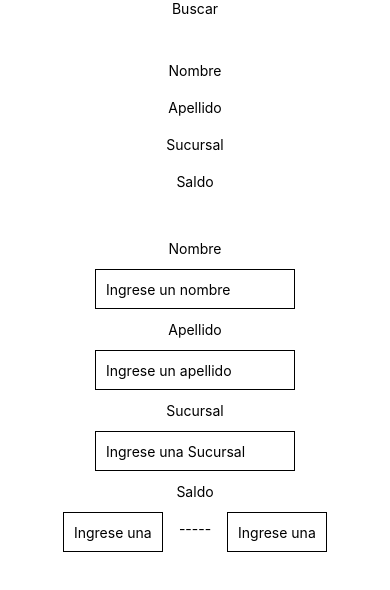
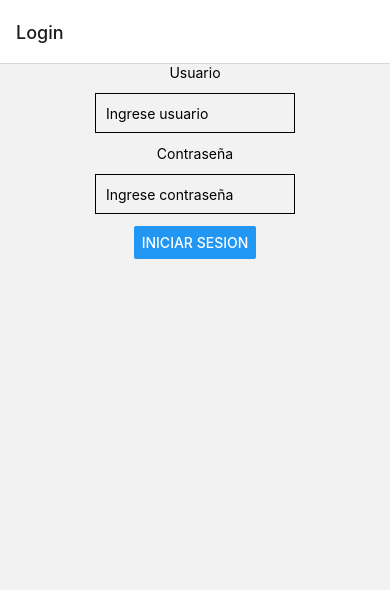
Before and after one commit to alejandrogrosso/Tp-Final, a React Native app: screen / in a window 390 px wide. Shown: the top 590 px of the page. Built offline with nearby package versions, Linux system fonts and the light colour scheme.

Commit message:
Stack solucionado

```diff
--- a/App.js
+++ b/App.js
@@ -1,6 +1,8 @@
 import { StatusBar } from 'expo-status-bar';
 import React from 'react';
 import { StyleSheet, Text, View, TextInput, Button, Alert, TouchableOpacity } from 'react-native';
+import { NavigationContainer } from "@react-navigation/native";
+import StackNavigator from './components/StackNavigator';
 import Login from './pages/login/login.js'
 import Search from './pages/search/search.js'
 import Results from './pages/results/results.js'
@@ -12,13 +14,8 @@ import Constants from "expo-constants";
 export default function App() {
 
   return (
-
-    <Search />
-
-
+    <NavigationContainer>
+      <StackNavigator />
+    </NavigationContainer>
   );
 }
-const styles = StyleSheet.create({
-
-
-});
--- /dev/null
+++ b/components/StackNavigator/index.js
@@ -0,0 +1,21 @@
+import React from 'react';
+import { createStackNavigator } from "@react-navigation/stack";
+import Login from '../../pages/login/login.js'
+import Search from '../../pages/search/search.js'
+import Results from '../../pages/results/results.js'
+
+
+export default function StackNavigator() {
+
+    const Stack = createStackNavigator()
+
+    return (
+        <Stack.Navigator initialRouteName={'Login'}>
+            <Stack.Screen name={'Login'} component={Login} options={{ title: 'Login' }} />
+            <Stack.Screen name={'Search'} component={Search} options={{ title: 'Busqueda' }} />
+            <Stack.Screen name={'Results'} component={Results} options={{ title: 'Resultados' }} />
+
+
+        </Stack.Navigator>
+    )
+}
--- a/pages/login/login.js
+++ b/pages/login/login.js
@@ -1,17 +1,14 @@
 
 import React from 'react';
-import { StyleSheet, Text, View, TextInput, Button, Alert } from 'react-native';
+import { StyleSheet, Text, View, TextInput, Button } from 'react-native';
+import Constants from "expo-constants";
 
-export default function Login() {
+export default function Login({ navigation }) {
     const [usuario, onChangeUsuario] = React.useState(null);
     const [contrasenia, onChangeContrasenia] = React.useState(null);
     return (
 
         <View style={styles.container}>
-
-        <View style={styles.espacio}></View>
-        <Text>Login</Text>
-        <View style={styles.espacio}></View>
 
             <Text>Usuario</Text>
             <TextInput
@@ -29,7 +26,8 @@ export default function Login() {
             />
             <Button
                 title="Iniciar sesion"
-                onPress={() => Alert.alert('Funciono el boton!')}
+                onPress={() => navigation.navigate('Search')
+                }
             />
 
         </View>
@@ -40,8 +38,7 @@ export default function Login() {
 
 const styles = StyleSheet.create({
     container: {
-        backgroundColor: "#fff",
-        flex: 1,
+        marginTop: Constants.statusBarHeight,
         alignItems: 'center',
     },
     input: {
@@ -51,6 +48,6 @@ const styles = StyleSheet.create({
         borderWidth: 1,
         padding: 10,
     },
-    espacio:{ margin:50},
+
 
 });
--- a/pages/results/results.js
+++ b/pages/results/results.js
@@ -2,6 +2,7 @@ import React, { Component } from 'react';
 import { StyleSheet, View, ScrollView, Text } from 'react-native';
 import { Table, TableWrapper, Row } from 'react-native-table-component';
 import Desplegable from './components/desplegable.js'
+import Constants from "expo-constants";
 
 export default class TablaResultados extends Component {
   constructor(props) {
@@ -28,28 +29,24 @@ export default class TablaResultados extends Component {
 
       <View style={styles.container}>
 
-          <View style={styles.espacio}></View>
-          <Text>Resultados</Text>
-          <View style={styles.espacio}></View>
+        <Desplegable />
 
-          <Desplegable />
-
-          <View style={{margin:10}}></View>
+        <View style={{ margin: 10 }}></View>
 
         <ScrollView horizontal={true}>
           <View>
-            <Table borderStyle={{borderWidth: 1, borderColor: '#C1C0B9'}}>
-              <Row data={state.tableHead} widthArr={state.widthArr} style={styles.header} textStyle={styles.text}/>
+            <Table borderStyle={{ borderWidth: 1, borderColor: '#C1C0B9' }}>
+              <Row data={state.tableHead} widthArr={state.widthArr} style={styles.header} textStyle={styles.text} />
             </Table>
             <ScrollView style={styles.dataWrapper}>
-              <Table borderStyle={{borderWidth: 1, borderColor: '#C1C0B9'}}>
+              <Table borderStyle={{ borderWidth: 1, borderColor: '#C1C0B9' }}>
                 {
                   tableData.map((rowData, index) => (
                     <Row
                       key={index}
                       data={rowData}
                       widthArr={state.widthArr}
-                      style={[styles.row, index%2 && {backgroundColor: '#F7F6E7'}]}
+                      style={[styles.row, index % 2 && { backgroundColor: '#F7F6E7' }]}
                       textStyle={styles.text}
                     />
                   ))
@@ -64,10 +61,10 @@ export default class TablaResultados extends Component {
 }
 
 const styles = StyleSheet.create({
-  container: { flex: 1, padding: 16, backgroundColor: '#fff',backgroundColor: "#fff", flex: 1, alignItems: 'center' },
+  container: { padding: 16, backgroundColor: '#fff', backgroundColor: "#fff", marginTop: Constants.statusBarHeight, alignItems: 'center' },
   header: { height: 50 },
   text: { textAlign: 'center', fontWeight: '100' },
   dataWrapper: { marginTop: -1 },
   row: { height: 40, backgroundColor: '#E7E6E1' },
-  espacio:{ margin:50},
+  espacio: { margin: 50 },
 });
--- /dev/null
+++ b/pages/search/components/TextInput.js
@@ -0,0 +1,34 @@
+import React from 'react';
+import { TextInput, Text, View, StyleSheet } from "react-native";
+import Constants from "expo-constants";
+export default function TextInput1(valor) {
+    console.log(valor)
+    // const [valor, setValor] = React.useState(null);
+
+    return (
+        <View style={styles.container}>
+            <Text>{valor}</Text>
+            <TextInput
+                style={styles.input}
+
+                value={valor}
+                placeholder={valor}
+            />
+        </View>
+
+    );
+
+}
+const styles = StyleSheet.create({
+    input: {
+        height: 40,
+        width: 200,
+        margin: 12,
+        borderWidth: 1,
+        padding: 10
+    },
+    container: {
+        marginTop: Constants.statusBarHeight,
+        alignItems: 'center',
+    },
+})
--- a/pages/search/search.js
+++ b/pages/search/search.js
@@ -1,6 +1,8 @@
 import React from 'react';
 import { StyleSheet, Text, View, TextInput, TouchableOpacity } from 'react-native';
 import Constants from "expo-constants";
+import TextInput1 from "./components/TextInput.js"
+import { color } from 'react-native-reanimated';
 const camposRol =
 {
     "Nombre": "Juan",
@@ -8,7 +10,8 @@ const camposRol =
     "Sucursal": "01",
     "Saldo": "27000"
 }
-export default function Search() {
+
+export default function Search({ navigation }) {
 
     const [nombre, onChangeNombre] = React.useState(null);
     const [apellido, onChangeApellido] = React.useState(null);
@@ -16,81 +19,31 @@ export default function Search() {
     const [saldoMin, onChangeSaldoMin] = React.useState(null);
     const [saldoMax, onChangeSaldoMax] = React.useState(null);
 
-    function imprimir(input) {
-        return (
-            <View>
-                <Text>{input}</Text>
-                <TextInput
-                    style={styles.input}
-                    onChangeText={onChangeNombre}
-                    value={input}
-                    placeholder="Ingrese un "
-                />
-            </View>
-        );
-    }
     return (
-
         <View style={styles.container}>
-
             <Text styles={styles.text}>Buscar</Text>
-
-
             <View style={styles.contenedorBotones}>{
                 Object.keys(camposRol).map((x, index) => (
-
-                    <TouchableOpacity key={index} onPress={() => imprimir(x)}>
-                        <View style={styles.button}>
-                            <Text>{x}</Text>
-                        </View>
-
-                    </TouchableOpacity>
-
+                    <View>
+                        <TouchableOpacity key={index} onPress={() => TextInput1(x)}>
+                            <View style={styles.button}>
+                                <Text>{x}</Text>
+                            </View>
+                        </TouchableOpacity>
+                    </View>
                 ))
             }
             </View>
-
             <View style={styles.espacio}></View>
-
-            <Text>Nombre</Text>
-            <TextInput
-                style={styles.input}
-                onChangeText={onChangeNombre}
-                value={nombre}
-                placeholder="Ingrese un nombre"
-            />
-            <Text>Apellido</Text>
-            <TextInput
-                style={styles.input}
-                onChangeText={onChangeApellido}
-                value={apellido}
-                placeholder="Ingrese un apellido"
-            />
-            <Text>Sucursal</Text>
-            <TextInput
-                style={styles.input}
-                onChangeText={onChangeSucursal}
-                value={sucursal}
-                placeholder="Ingrese una Sucursal"
-            />
-            <Text>Saldo</Text>
-            <View style={styles.inline}>
-                <TextInput
-                    style={styles.inputSaldo}
-                    onChangeText={onChangeSaldoMin}
-                    value={saldoMin}
-                    placeholder="Ingrese una Sucursal"
-                />
-                <Text style={{ marginTop: 20 }}> ----- </Text>
-                <TextInput
-                    style={styles.inputSaldo}
-                    onChangeText={onChangeSaldoMax}
-                    value={saldoMax}
-                    placeholder="Ingrese una Sucursal"
-                />
-
-            </View>
-
+            <Text>Provisorio </Text>
+            <View>
+                <TouchableOpacity onPress={() => navigation.navigate('Results')
+                }>
+                    <View >
+                        <Text style={{ color: 'red' }} >ir a results</Text>
+                    </View>
+                </TouchableOpacity>
+            </View >
         </View >
     );
 }
```
Also changed, not shown: package.json (+7 -0 lines), 1 other file (tests, documents, lock files or other folders).
